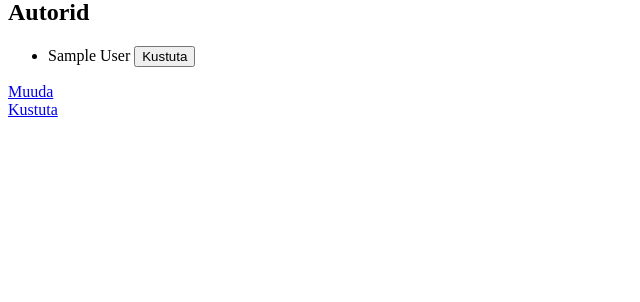
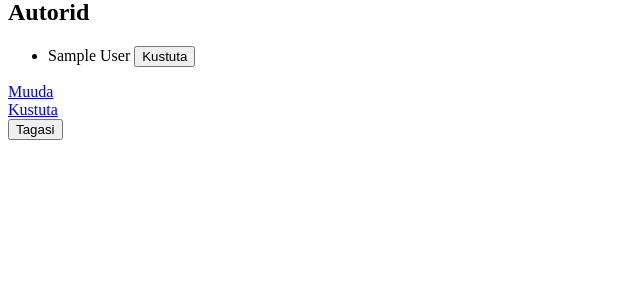
Before and after one commit to Sorel-Haller/ta24-books, a PHP site: page /book.php?id=1 in a window 1280 px wide. Shown: the part 472-774 px from the top of the page, without its empty margins (0-640 px from the left). Run offline with PHP 8.4, Linux system fonts and the light colour scheme; tables that the repository leaves empty or names only in its code hold one stand-in row (values such as "Sample post"); grey boxes marked "Sample" are stand-in pictures.

Commit message:
tagasi nupp

```diff
--- a/book.php
+++ b/book.php
@@ -139,5 +139,10 @@ $authors = $stmt->fetchAll();
     <form action="./delete.php" method="POST" >
 
     </form>
+
+
+    <a href="index.php">
+        <button >Tagasi</button>
+    </a>
 </body>
 </html>
--- a/edit.php
+++ b/edit.php
@@ -41,5 +41,6 @@ if (!$book) {
         <br>
         <button type="submit" name="action" value="save"> Salvesta</button>
     </form>
+
 </body>
 </html>
```
